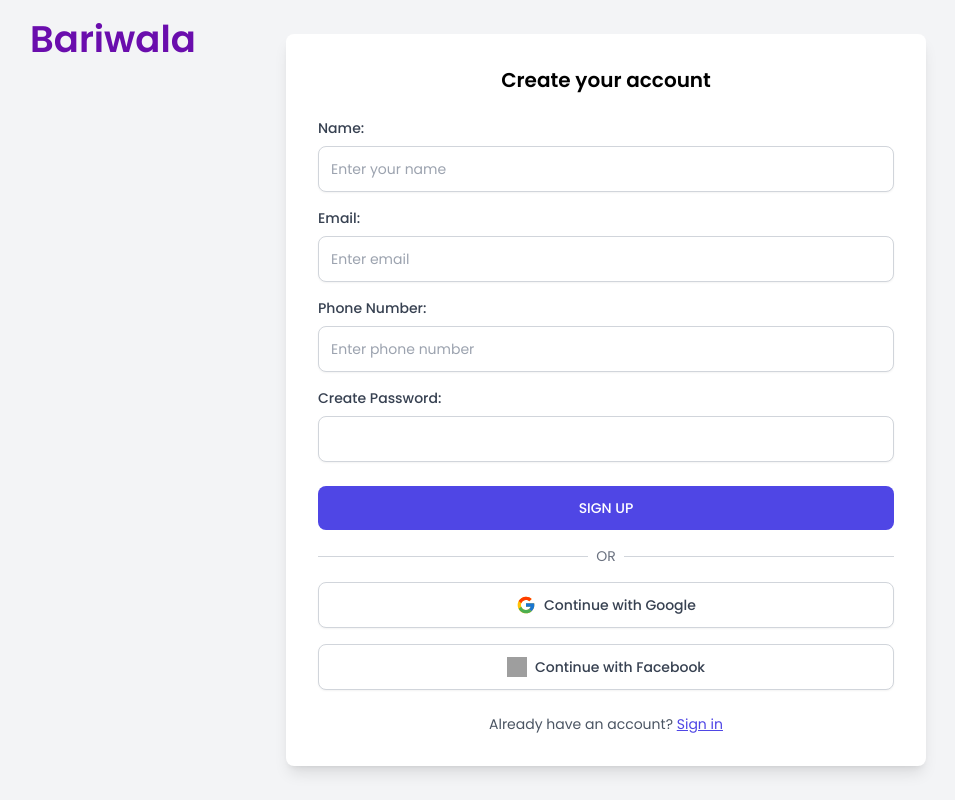
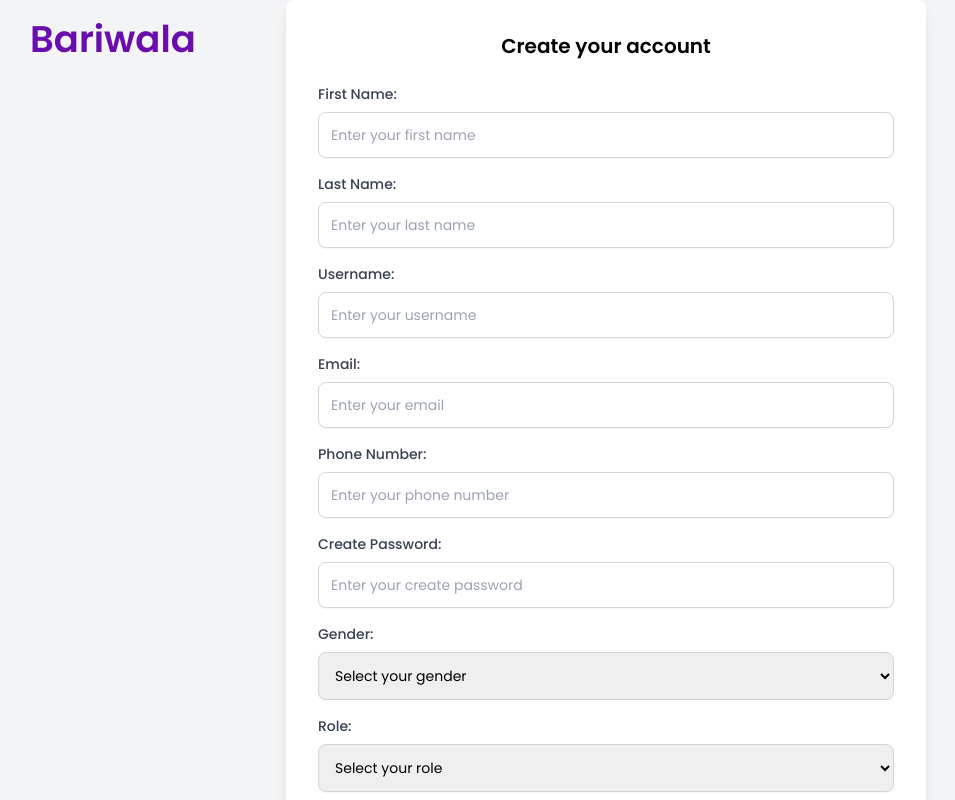
Before and after one commit to Priantox/Bariwala, a React (Vite) app in the folder bariwala-app/: page /signup in a window 1280 px wide. Shown: the top 800 px of the page, without its empty margins (34-989 px from the left). Built offline with nearby package versions, Linux system fonts and the light colour scheme; grey boxes are pictures that could not be loaded.

Commit message:
Signin,signup,inside card connection

```diff
--- a/bariwala-app/src/Components/InsideNavbar/SignIn/SignIn.jsx
+++ b/bariwala-app/src/Components/InsideNavbar/SignIn/SignIn.jsx
@@ -1,30 +1,86 @@
-import React from "react";
+import React, { useState } from "react";
 import { Link } from "react-router-dom";
 import { FcGoogle } from "react-icons/fc";
-
+import axios from "axios";
 
 function SignIn() {
+  const [email, setEmail] = useState("");
+  const [password, setPassword] = useState("");
+  const [error, setError] = useState("");
+  const [userData, setUserData] = useState(null);
+
+  const handleLogin = async (e) => {
+    e.preventDefault();
+
+    try {
+      const response = await axios.post("https://localhost:3000/api/login", {
+        headers: {
+          "Content-Type": "application/json",
+        },
+      });
+
+      const { token } = response.data;
+
+      localStorage.setItem("authToken", token);
+
+      const userResponse = await axios.get("https://localhost:3000/api/login", {
+        headers: {
+          Authorization: `Bearer ${token}`,
+        },
+      });
+
+      setUserData(userResponse.data);
+      alert(`Login successful! Welcome, ${userResponse.data.name || "User"}.`);
+    }
+    catch (err) {
+      console.error("Error during login:", err);
+
+      if (err.response) {
+        setError(
+          err.response.data.message || "Invalid credentials. Please try again."
+        );
+      } else {
+        setError("Network error. Please check your connection and try again.");
+      }
+    }
+  };
+
   return (
     <div className="flex justify-center items-center min-h-[100vh] bg-gray-100">
-      <div className="absolute top-3 left-16 font-outfit text-[37px] font-semibold
-                     text-purpleCustom flex items-center gap-2">
+      <div
+        className="absolute top-3 left-16 font-outfit text-[37px] font-semibold
+                     text-purpleCustom flex items-center gap-2"
+      >
         <Link to="/">Bariwala</Link>
       </div>
 
-      <form className="bg-white p-8 max-w-md w-full rounded-lg shadow-lg">
+      <form
+        className="bg-white p-8 max-w-md w-full rounded-lg shadow-lg"
+        onSubmit={handleLogin}
+      >
         <p className="text-xl font-semibold text-center text-black mb-6">
           Sign into your account
         </p>
 
+        {error && (
+          <p className="text-sm text-red-500 mb-4 text-center">{error}</p>
+        )}
+
         {/* Email Field */}
         <div className="mb-4">
-          <label htmlFor="email" className="block text-sm font-medium text-gray-700 mb-2">
+          <label
+            htmlFor="email"
+            className="block text-sm font-medium text-gray-700 mb-2"
+          >
             Email:
           </label>
           <input
             id="email"
             type="email"
             placeholder="Enter email"
+            value={email}
+            onChange={(e) => setEmail(e.target.value)}
+            required
             className="w-full p-3 text-sm border border-gray-300 rounded-lg shadow-sm
                       focus:outline-none focus:ring-2
                       focus:ring-indigo-500 focus:border-indigo-500"
@@ -33,13 +89,19 @@ function SignIn() {
 
         {/* Password Field */}
         <div className="mb-6">
-          <label htmlFor="password" className="block text-sm font-medium text-gray-700 mb-2">
+          <label
+            htmlFor="password"
+            className="block text-sm font-medium text-gray-700 mb-2"
+          >
             Password:
           </label>
           <input
             id="password"
             type="password"
             placeholder="Enter password"
+            value={password}
+            onChange={(e) => setPassword(e.target.value)}
+            required
             className="w-full p-3 text-sm border border-gray-300 rounded-lg
                       shadow-sm focus:outline-none focus:ring-2
                      focus:ring-indigo-500 focus:border-indigo-500"
@@ -68,7 +130,9 @@ function SignIn() {
                      hover:bg-gray-100 focus:outline-none focus:ring-2 focus:ring-indigo-500 focus:ring-offset-2"
         >
           <FcGoogle className="w-5 h-5 mr-2" />
-          <span className="text-sm font-medium text-gray-700">Continue with Google</span>
+          <span className="text-sm font-medium text-gray-700">
+            Continue with Google
+          </span>
         </button>
 
         <button
@@ -76,14 +140,22 @@ function SignIn() {
           className="w-full py-3 flex items-center justify-center bg-white border border-gray-300 rounded-lg shadow-sm
                      hover:bg-gray-100 focus:outline-none focus:ring-2 focus:ring-indigo-500 focus:ring-offset-2"
         >
-          <img src="https://upload.wikimedia.org/wikipedia/commons/0/05/Facebook_Logo_%282019%29.png"
-               alt="Facebook" className="w-5 h-5 mr-2" />
-          <span className="text-sm font-medium text-gray-700">Continue with Facebook</span>
+          <img
+            src="https://upload.wikimedia.org/wikipedia/commons/0/05/Facebook_Logo_%282019%29.png"
+            alt="Facebook"
+            className="w-5 h-5 mr-2"
+          />
+          <span className="text-sm font-medium text-gray-700">
+            Continue with Facebook
+          </span>
         </button>
 
         <p className="text-sm text-gray-600 text-center mt-6">
           No account?{" "}
-          <Link to="/signup" className="text-indigo-600 underline hover:text-indigo-800">
+          <Link
+            to="/signup"
+            className="text-indigo-600 underline hover:text-indigo-800"
+          >
             Sign up
           </Link>
         </p>
--- a/bariwala-app/src/Components/InsideNavbar/SignUp/SignUp.jsx
+++ b/bariwala-app/src/Components/InsideNavbar/SignUp/SignUp.jsx
@@ -1,9 +1,56 @@
-import React from "react";
+import React, { useState } from "react";
 import { Link } from "react-router-dom";
 import { FcGoogle } from "react-icons/fc";
+import axios from "axios";
 
 function SignUp() {
+  const [formData, setFormData] = useState({
+    firstName: "",
+    lastName: "",
+    username: "",
+    email: "",
+    gender: "",
+    role: "",
+    phone: "",
+    password: "",
+  });
+
+  const [error, setError] = useState(null);
+  const [success, setSuccess] = useState(null);
+
+  const handleChange = (e) => {
+    const { id, value } = e.target;
+    setFormData({ ...formData, [id]: value });
+  };
+
+  const handleSubmit = async (e) => {
+    e.preventDefault();
+    setError(null);
+    setSuccess(null);
+
+    const url = "https://localhost:3000";
+
+    try {
+      const response = await axios.post(url, { ...formData });
+      setSuccess("Account created successfully!");
+      console.log("Response:", response.data);
+    } catch (error) {
+      setError(error.response?.data?.message || "Something went wrong");
+      console.error("Error:", error);
+    }
+  };
+
   return (
+    <>
+      {/* Success/Error Messages */}
+      {success && (
+        <p className="text-green-600 text-sm mt-4 text-center">{success}</p>
+      )}
+      {error && (
+        <p className="text-red-600 text-sm mt-4 text-center">{error}</p>
+      )}
+
+      {/* Logo */}
       <div className="flex justify-center items-center min-h-[100vh] bg-gray-100">
         <div
           className="absolute top-3 left-16 font-outfit text-[37px] font-semibold
@@ -11,79 +58,90 @@ function SignUp() {
         >
           <Link to="/">Bariwala</Link>
         </div>
-      <form className="bg-white p-8 max-w-[80vh] w-full rounded-lg shadow-lg">
+        <form
+          onSubmit={handleSubmit}
+          className="bg-white p-8 max-w-[80vh] w-full rounded-lg shadow-lg"
+        >
           <p className="text-xl font-semibold text-center text-black mb-6">
             Create your account
           </p>
 
-        {/* Name Field */}
-        <div className="mb-4">
+          {/* Dynamic Form Fields */}
+          {[
+            { id: "firstName", label: "First Name", type: "text" },
+            { id: "lastName", label: "Last Name", type: "text" },
+            { id: "username", label: "Username", type: "text" },
+            { id: "email", label: "Email", type: "email" },
+            { id: "phone", label: "Phone Number", type: "tel" },
+            { id: "password", label: "Create Password", type: "password" },
+          ].map(({ id, label, type }) => (
+            <div key={id} className="mb-4">
               <label
-            htmlFor="name"
+                htmlFor={id}
                 className="block text-sm font-medium text-gray-700 mb-2"
               >
-            Name:
+                {label}:
               </label>
               <input
-            id="name"
-            type="text"
-            placeholder="Enter your name"
+                id={id}
+                type={type}
+                value={formData[id]}
+                onChange={handleChange}
+                placeholder={`Enter your ${label.toLowerCase()}`}
                 className="w-full p-3 text-sm border border-gray-300 rounded-lg shadow-sm focus:outline-none focus:ring-2
                         focus:ring-indigo-500 focus:border-indigo-500"
               />
             </div>
+          ))}
 
-        {/* Email Field */}
+          {/* Gender Field */}
           <div className="mb-4">
             <label
-            htmlFor="email"
+              htmlFor="gender"
               className="block text-sm font-medium text-gray-700 mb-2"
             >
-            Email:
+              Gender:
             </label>
-          <input
-            id="email"
-            type="email"
-            placeholder="Enter email"
+            <select
+              id="gender"
+              value={formData.gender}
+              onChange={handleChange}
               className="w-full p-3 text-sm border border-gray-300 rounded-lg shadow-sm focus:outline-none focus:ring-2
               focus:ring-indigo-500 focus:border-indigo-500"
-          />
+            >
+              <option value="" disabled>
+                Select your gender
+              </option>
+              <option value="male">Male</option>
+              <option value="female">Female</option>
+            </select>
           </div>
 
-        {/* Phone Number Field */}
+          {/* Role */}
           <div className="mb-4">
             <label
-            htmlFor="phone"
+              htmlFor="role"
               className="block text-sm font-medium text-gray-700 mb-2"
             >
-            Phone Number:
+              Role:
             </label>
-          <input
-            id="phone"
-            type="tel"
-            placeholder="Enter phone number"
+            <select
+              id="role"
+              value={formData.role}
+              onChange={handleChange}
               className="w-full p-3 text-sm border border-gray-300 rounded-lg shadow-sm focus:outline-none focus:ring-2
               focus:ring-indigo-500 focus:border-indigo-500"
-          />
+            >
+              <option value="" disabled>
+                Select your role
+              </option>
+              <option value="regular">Regular</option>
+              <option value="manager">Manager</option>
+              <option value="admin">Admin</option>
+            </select>
           </div>
 
-        {/* Password Field */}
-        <div className="mb-6">
-          <label
-            htmlFor="password"
-            className="block text-sm font-medium text-gray-700 mb-2"
-          >
-            Create Password:
-          </label>
-          <input
-            id="password"
-            type="password"
-            placeholder=""
-            className="w-full p-3 text-sm border border-gray-300 rounded-lg shadow-sm focus:outline-none focus:ring-2
-                     focus:ring-indigo-500 focus:border-indigo-500"
-          />
-        </div>
-
+          {/* Submit Button */}
           <button
             type="submit"
             className="w-full py-3 bg-indigo-600 text-white font-medium text-sm uppercase rounded-lg
@@ -99,14 +157,15 @@ function SignUp() {
             <hr className="w-full border-gray-300" />
           </div>
 
-        {/* Social Login Buttons */}
           <button
             type="button"
             className="w-full py-3 mb-4 flex items-center justify-center bg-white border border-gray-300 rounded-lg shadow-sm
                              hover:bg-gray-100 focus:outline-none focus:ring-2 focus:ring-indigo-500 focus:ring-offset-2"
           >
             <FcGoogle className="w-5 h-5 mr-2" />
-          <span className="text-sm font-medium text-gray-700">Continue with Google</span>
+            <span className="text-sm font-medium text-gray-700">
+              Continue with Google
+            </span>
           </button>
 
           <button
@@ -114,22 +173,18 @@ function SignUp() {
             className="w-full py-3 flex items-center justify-center bg-white border border-gray-300 rounded-lg shadow-sm
                              hover:bg-gray-100 focus:outline-none focus:ring-2 focus:ring-indigo-500 focus:ring-offset-2"
           >
-          <img src="https://upload.wikimedia.org/wikipedia/commons/0/05/Facebook_Logo_%282019%29.png"
-               alt="Facebook" className="w-5 h-5 mr-2" />
-          <span className="text-sm font-medium text-gray-700">Continue with Facebook</span>
+            <img
+              src="https://upload.wikimedia.org/wikipedia/commons/0/05/Facebook_Logo_%282019%29.png"
+              alt="Facebook"
+              className="w-5 h-5 mr-2"
+            />
+            <span className="text-sm font-medium text-gray-700">
+              Continue with Facebook
+            </span>
           </button>
-
-        <p className="text-sm text-gray-600 text-center mt-6">
-          Already have an account?{" "}
-          <Link
-            to="/signin"
-            className="text-indigo-600 underline hover:text-indigo-800"
-          >
-            Sign in
-          </Link>
-        </p>
         </form>
       </div>
+    </>
   );
 }
 
```
Also changed, not shown: bariwala-app/src/Components/InsidePropertyCard/InsidePropertyCard.jsx (added, +9 -0 lines), bariwala-app/src/Components/Navbar/Navbar.jsx (+11 -3 lines), bariwala-app/src/Components/Profile/Profile.jsx (added, +9 -0 lines), bariwala-app/src/Components/PropertyCard/PropertyCard.jsx (+5 -3 lines), bariwala-app/src/Components/PropertyInfo/PropertyInfo.jsx (added, +167 -0 lines), bariwala-app/src/main.jsx (+12 -0 lines). Lines whose indentation alone changed are shown as unchanged.
